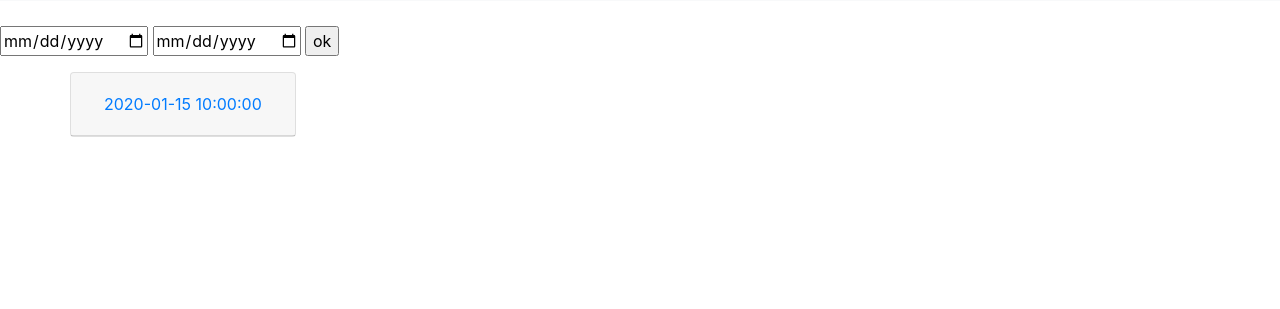
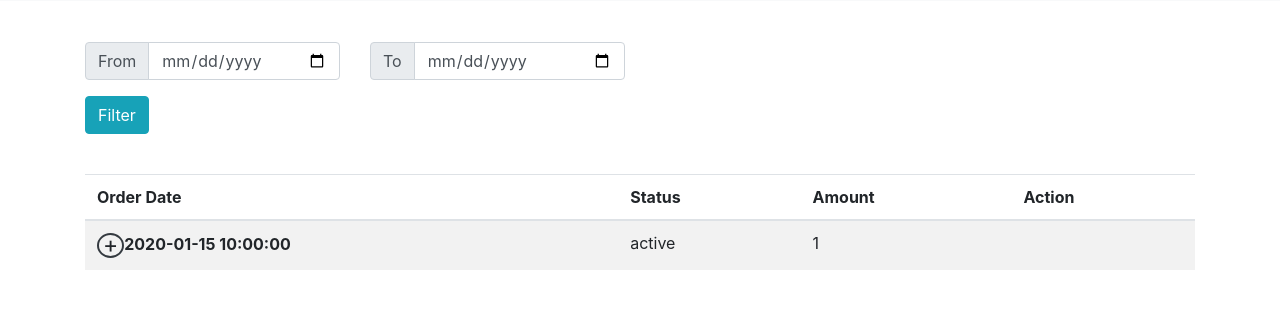
Before and after one commit to FatmaSaad/Cafeteria-System, a PHP site: template Views/DisplayOrders.php in a window 1280 px wide. Shown: the part 65-374 px from the top of the page. Run offline with PHP 8.4, Linux system fonts and the light colour scheme; the template is opened without the code that fills it: most values are stand-ins (such as "Sample title", 1, 10 or a date in 2020); some libraries are stand-ins or nearby versions.

Commit message:
modify DisplayOrder file

```diff
--- a/Model/order.class.php
+++ b/Model/order.class.php
@@ -6,11 +6,10 @@
 
         public function displayOrders($user_id){
             global $db;
-            $result=mysqli_query($db,"SELECT clients.user_name,orders.date ,orders.state,
+            $result=mysqli_query($db,"SELECT orders.date ,orders.state,
             products.price,order_product.product_amount
             , orders.total_price ,orders.order_notes ,products.product_name,orders.order_id
-            from orders inner join clients on clients.user_id=orders.user_id
-            INNER JOIN order_product on order_product.order_id=orders.order_id
+            from orders INNER JOIN order_product on order_product.order_id=orders.order_id
             INNER JOIN products on order_product.product_id=products.product_id
             where orders.user_id={$user_id}");
             return $result;
--- a/Model/user.php
+++ /dev/null
@@ -1,3 +0,0 @@
-<?php
-
-?>
--- a/Views/DisplayOrders.php
+++ b/Views/DisplayOrders.php
@@ -12,20 +12,33 @@
 	require_once("../config.php");
 	$orders=new order();
 	$arr;
-	$result2=$orders->displayOrders(1);
+	$result2=$orders->displayOrders(2);
 
-echo "<body>
-	<form method='get' action='#'>
-
-		<input type='date' name='datefrom'/>
-		<input type='date' name='dateto'/>
-		<input type='submit' value='ok' name='ok'/>
-		</form>
+echo "
+<body>
 	<div class='box'>
 	<div class='container'>
-			<div class='row'>";
+	<form method='get' action='#'>
+		<div class='row'>
 
+		<div class='input-group my-3 col-sm-3'>
+			<div class='input-group-prepend'>
+				<span class='input-group-text' id='dateFrom'>From</span>
+			</div>
+			<input type='date' class='form-control' name='datefrom' />
+			</div>
+			<div class='input-group my-3 col-sm-3'>
+				<div class='input-group-prepend'>
+					<span class='input-group-text' id='dateTo'>To</span>
+				</div>
+			<input type='date' class='form-control' name='dateto'/>
+			</div>
+		</div>
+			<input type='submit' value='Filter' name='ok' class='btn btn-info mb-4 '/>
+		</form>
+	";
 
+		if($result2){
 				while($row=mysqli_fetch_assoc($result2)){
 				$arr[]=$row;}
 				$orders = array();
@@ -53,25 +66,47 @@ echo "<body>
 							   return FALSE;
 						}
 						);
-					}
-				}
+				}}
+
 				else{
 					$filteredorders=$orders;
 
-				}
-				echo "<div id='accordion' >";
-				foreach ($filteredorders as $key=>$order){
+				}?>
+				<table class='table table-striped'>
+					<thead>
+							<tr>
+								<th scope='col'>Order Date</th>
+								<th scope='col'>Status</th>
+								<th scope='col'>Amount </th>
+								<th scope='col'>Action </th>
+							</tr>
+					</thead>
+					<tbody id='accordion'>
+				<?php
+				foreach ($filteredorders as $key=>$order){?>
+							<tr>
+							<th scope="row">
+									<?php
+									echo
+									"<button type='button' data-toggle='collapse' data-target='#collapse{$key}' aria-expanded='true' aria-controls='collapse{$key}' class='btn border border-dark rounded-circle'>
+                                        +
+                                    </button>";
+									 echo $order[0]['date'];?>
+                            </th>
+							<td> <?php echo $order[0]['state']; ?>
+							</td>
+							<td> <?php echo $order[0]['total_price']; ?>
+							</td>
+							<td><?php
+								if ($order[0]['state']==0) {
+								echo "<a class='btn btn-danger' href='cancel.php/{$order[0]['order_id']}'>Cancel</a>";
+							}?></td>
+                            </tr>
+							<?php
+							 echo " <tr  id='collapse{$key}' class='collapse' aria-labelledby='heading{$key}' data-parent='#accordion'>";?>
+							  <td colspan="4">
+									<?php
 
-
-							echo "<div class='card' class='col-sm-4'>
-							  <div class='card-header' id='heading{$key}'>
-								<h5 class='mb-0'>
-								  <button class='btn btn-link' data-toggle='collapse' data-target='#collapse{$key}' aria-expanded='true' aria-controls='collapse{$key}'>
-								  {$order[0]['date']}
-								  </button>
-								</h5>
-							  </div>
-							  <div id='collapse{$key}' class='collapse' aria-labelledby='heading{$key}' data-parent='#accordion'>";
 									 foreach($order as $product){
 									   echo "<div class='card-body'>
 									   <p>{$product['product_name']}</p><br/>
@@ -79,18 +114,14 @@ echo "<body>
 									   ;
 
 									   echo "</div>";
-							}
-							echo "
-							</div>
-						  </div>";
+								   }?>
+								</td>
+							</tr>
+						 <?php } ?>
 
-
-				}
-				echo "</div>";
+						 </tbody>
+						 </table><?php }
                                     ?>
-
-
-
 
 			</div>
 		</div>
```
Also changed, not shown: cafeteria.sql (deleted, +0 -158 lines). Lines whose indentation alone changed are shown as unchanged.
